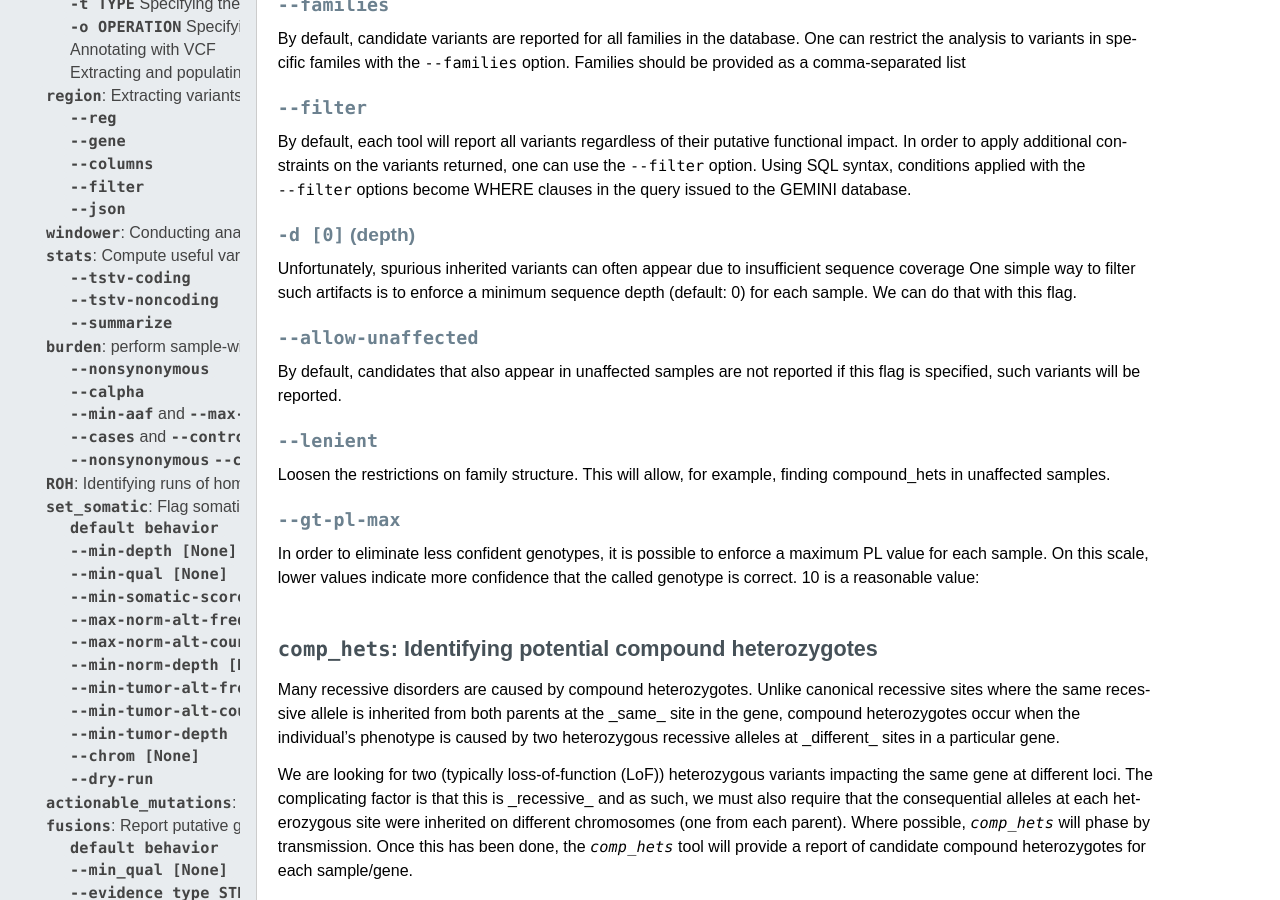
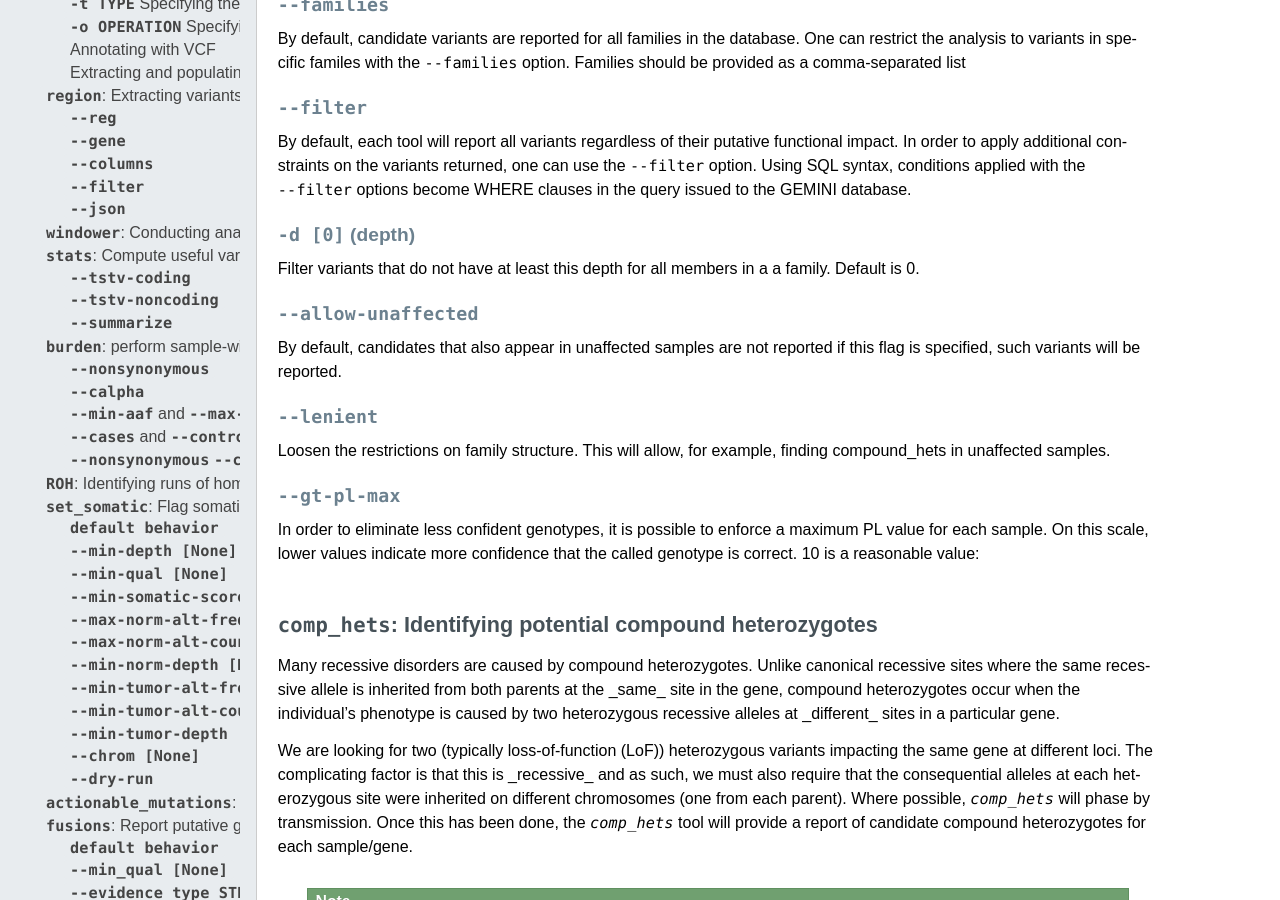
Before and after one commit to arq5x/gemini, a Sphinx documentation site: the page built from docs/content/tools.rst, in a window 1280 px wide and 900 px high, scrolled down 1159 px. Built offline with Sphinx 7.4.7, drawn with Linux system fonts in a browser that asks for light colours; formulas are drawn with MathJax 3; comment, search, counter and statistics services are not loaded; the version number is read from the project's files by our own code; some of the changed text lies outside the part shown.

Commit message:
clarify docs about -d option being per-family

```diff
--- a/docs/content/tools.rst
+++ b/docs/content/tools.rst
@@ -87,10 +87,8 @@
 ``-d [0]`` (depth)
 ---------------------
 
-Unfortunately, spurious inherited variants can often appear due to
-insufficient sequence coverage
-One simple way to filter such artifacts is to enforce a minimum sequence
-depth (default: 0) for each sample. We can do that with this flag.
+Filter variants that do not have at least this depth for all members in a
+a family. Default is 0.
 
 ----------------------
 ``--allow-unaffected``
@@ -321,8 +319,8 @@
                             variant in a gene.
       --families FAMILIES   Restrict analysis to a specific set of 1 or more
                             (comma) separated) families
-      -d MIN_SAMPLE_DEPTH   The minimum aligned sequence depth (genotype DP) req'd
-                            for each sample (def. = 0)
+      -d MIN_SAMPLE_DEPTH   The minimum aligned sequence depth required for
+                            each sample in a family (default = 0)
       --gt-pl-max GT_PHRED_LL
                             The maximum phred-scaled genotype likelihod (PL)
                             allowed for each sample.
```
Also changed, not shown: 1 other file.
